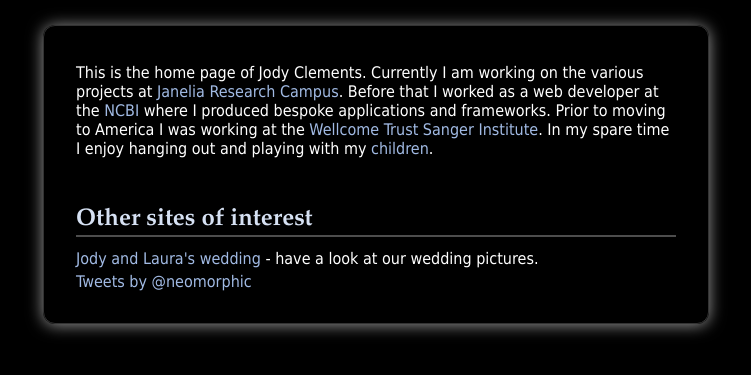
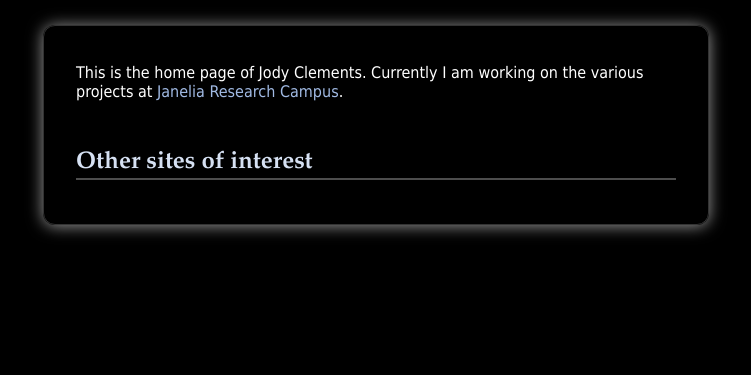
Before and after one commit to neomorphic/website-test, a plain HTML site: page index.html in a window 1280 px wide. Shown: the part 273-648 px from the top of the page, without its empty margins (264-1015 px from the left). Drawn offline with Linux system fonts and the light colour scheme; a web font is replaced by a local one.

Commit message:
I removed some stuff

```diff
--- a/index.html
+++ b/index.html
@@ -112,16 +112,12 @@
     </div>
     <div id="content">
       <p>
-      This is the home page of Jody Clements. Currently I am working on the various projects at <a href="http://janelia.org">Janelia Research Campus</a>. Before that I worked as a web developer at the <a href="http://ncbi.nlm.nih.gov/">NCBI</a> where I produced bespoke applications and frameworks. Prior to moving to America I was working at the <a href="http://www.sanger.ac.uk">Wellcome Trust Sanger Institute</a>. In my spare time I enjoy hanging out and playing with my <a href="http://dexterclements.com">chil</a><a href="http://avaclements.com">dren</a>.
+      This is the home page of Jody Clements. Currently I am working on the various projects at <a href="http://janelia.org">Janelia Research Campus</a>.
       </p>
       <h2>
         Other sites of interest
       </h2>
-      <p>
-        <a href="http://jodyandlauraswedding.com">Jody and Laura's wedding</a> - have a look at our wedding pictures.
-      </p>
       <div id="twitter">
-<a class="twitter-timeline"  href="https://twitter.com/neomorphic" data-chrome="transparent noborders nofooter noscrollbar" data-theme="dark" data-link-color="#A1BAE4" data-widget-id="347316911253643264">Tweets by @neomorphic</a>
 <script>!function(d,s,id){var js,fjs=d.getElementsByTagName(s)[0],p=/^http:/.test(d.location)?'http':'https';if(!d.getElementById(id)){js=d.createElement(s);js.id=id;js.src=p+"://platform.twitter.com/widgets.js";fjs.parentNode.insertBefore(js,fjs);}}(document,"script","twitter-wjs");</script>
 
       </div>
```
